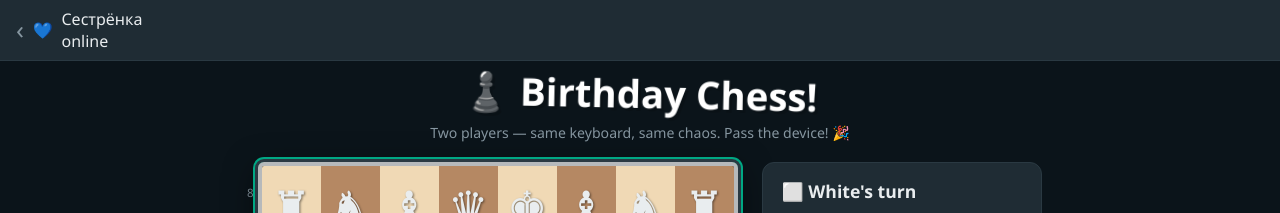
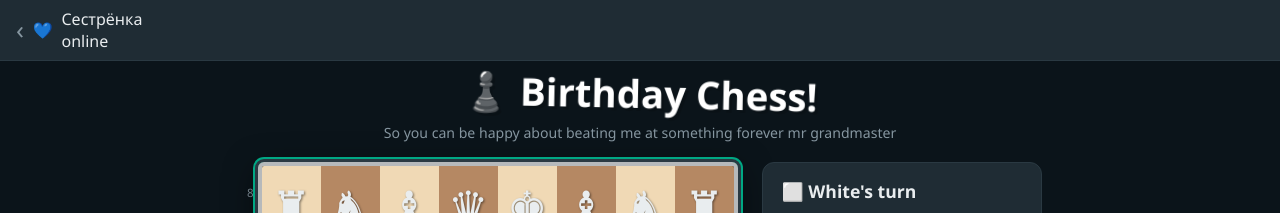
Before and after one commit to ASingh-AGH/website_test_ignore, a plain HTML site: page chess.html in a window 1280 px wide. Shown: the top 213 px of the page. Drawn offline with Linux system fonts and the light colour scheme.

Commit message:
Update subtitle for Birthday Chess

```diff
--- a/chess.html
+++ b/chess.html
@@ -327,7 +327,7 @@
   </header>
 
   <h1>♟️ Birthday Chess!</h1>
-  <p class="page-subtitle">Two players — same keyboard, same chaos. Pass the device! 🎉</p>
+  <p class="page-subtitle">So you can be happy about beating me at something forever mr grandmaster</p>
 
   <div id="game-container">
 
```
